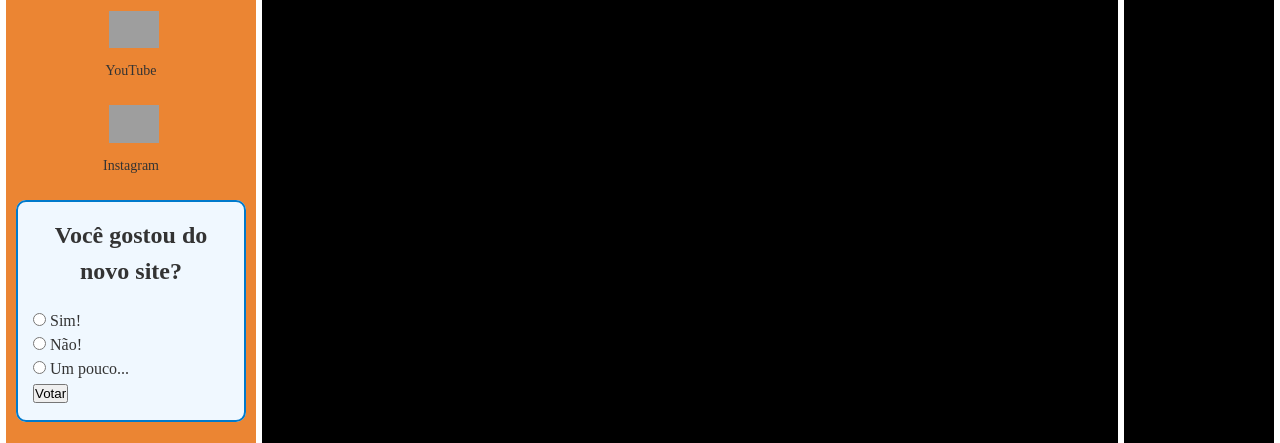
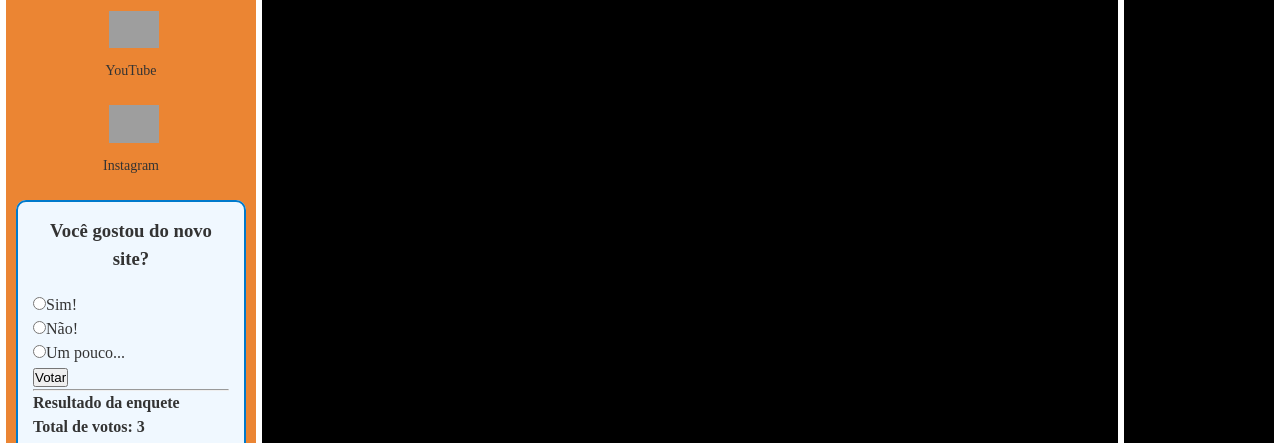
Before and after one commit to soturnacrosta/azulturquesawebsite, a PHP site: page / in a window 1280 px wide. Shown: the part 876-1319 px from the top of the page. Run offline with PHP 8.4, Linux system fonts and the light colour scheme; data comes from the database, SQL or seed files in the repository; both versions use the stored data as it was after the commit; grey boxes are pictures that could not be loaded.

Commit message:
Azul Turquesa Website v0.4: adicionado banco de dados e enquete

```diff
--- a/index.html
+++ b/index.php
@@ -1,3 +1,29 @@
+<?php
+//votos sim
+$con = mysqli_connect('localhost','root','', 'enquete');
+$sql="SELECT quant_votos_sim FROM enquete";
+$retorno=mysqli_query($con, $sql);
+$dados=mysqli_fetch_assoc($retorno);
+$votossim = $dados['quant_votos_sim'];
+
+//votos não
+$sql="SELECT quant_votos_nao FROM enquete";
+$retorno=mysqli_query($con, $sql);
+$dados=mysqli_fetch_assoc($retorno);
+$votosnao = $dados['quant_votos_nao'];
+
+//votos um pouco
+$sql="SELECT quant_votos_um_pouco FROM enquete";
+$retorno=mysqli_query($con, $sql);
+$dados=mysqli_fetch_assoc($retorno);
+$votosumpouco = $dados['quant_votos_um_pouco'];
+
+//quantidade de votos
+
+$totalvotos = $votossim + $votosnao + $votosumpouco;
+
+?>
+
 <!DOCTYPE html>
 <html lang="pt-br">
 
@@ -76,24 +102,23 @@
             </ul>
 
             <ul>
+                <section class="enquete">
                 <fieldset>
                 <h1>Você gostou do novo site?</h1>
-                <form action="/enviar-resposta" method="POST">
+                <form method="GET" action="envia_enquete.php">
                     <!-- Opções da enquete -->
-                    <label>
-                        <input type="radio" name="escolha" value="Sim">
-                        Sim!
-                    </label><br>
-                    <label>
-                        <input type="radio" name="escolha" value="Nao">
-                        Não!
-                    </label><br>
-                    <label>
-                        <input type="radio" name="escolha" value="Um pouco">
-                        Um pouco...
-                    </label><br>
-                    <!-- Botão para enviar -->
-                    <button type="submit">Votar</button>
+                        <input type="radio" name="voto" value="Sim">Sim!<br> <!-- o nome deve ser igual para não poder dar dois votos ao mesmo tempo -->
+                        <input type="radio" name="voto" value="Nao">Não!<br>
+                        <input type="radio" name="voto" value="Um pouco">Um pouco...<br>
+                    <input class="botao" type="submit" value="Votar">
+                    <br><hr>
+                    <h4>Resultado da enquete<h4>
+                        <p>Total de votos: <?php echo $totalvotos;?></p>
+                        <p>Sim! <?php echo $votossim;?></p>
+                        <p>Não! <?php echo $votosnao;?></p>
+                        <p>Um pouco... <?php echo $votosumpouco;?></p>
+                    </section>
+
                 </form>
                 </fieldset>
                 <br>
```
Also changed, not shown: app/database/enquete.sql (added, +67 -0 lines), envia_enquete.php (added, +29 -0 lines).
